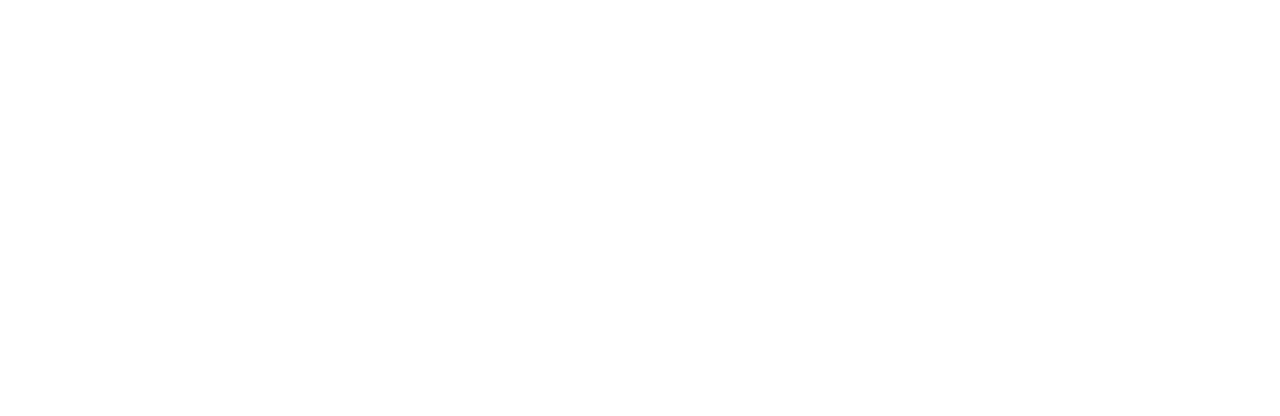
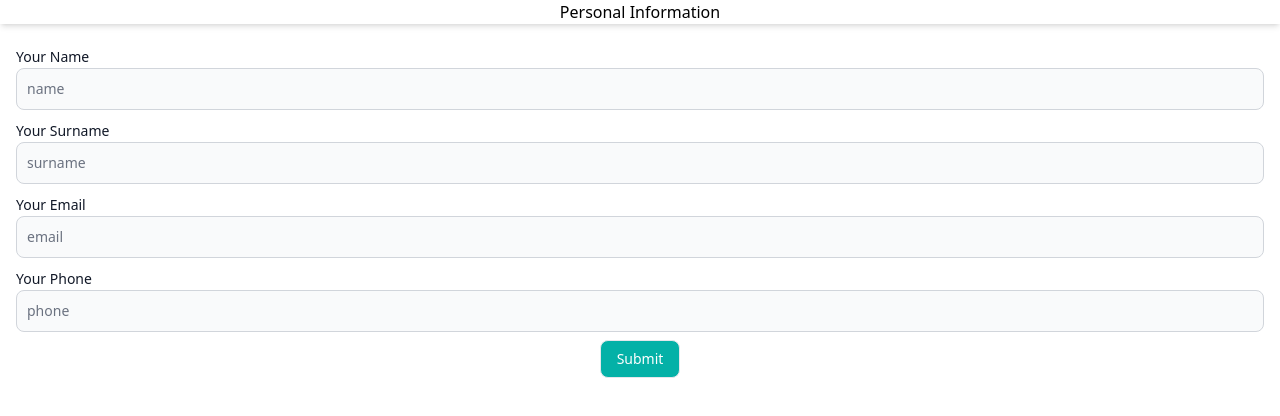
Before and after one commit to Dionusia/ActivityOnCloud, a React app in the folder frontend/src/: page /personal-info in a window 1280 px wide. Before the commit this address had no page. Shown: the top 416 px of the page. Built offline with nearby package versions, Linux system fonts and the light colour scheme; the HTML template or start-up script is replaced by a standard one.

Commit message:
personal info creation

```diff
--- a/frontend/src/App.tsx
+++ b/frontend/src/App.tsx
@@ -2,6 +2,7 @@ import React from 'react';
 import Dashboard from './Pages/Dashboard';
 import { BrowserRouter as Router, Route, Routes } from 'react-router-dom';
 import BookingEngine from './Pages/BookingEngine';
+import PersonalInfoForm from './Pages/PersonalInfoForm';
 
 
 const App: React.FC = () => {
@@ -14,6 +15,9 @@ const App: React.FC = () => {
 
         <Route path="/booking-engine" element ={<BookingEngine />}>
         </Route>
+
+        <Route path="/personal-info" element ={<PersonalInfoForm />}>
+        </Route>
       </Routes>
     </Router>
 
--- a/frontend/src/Components/ActivityInfo.tsx
+++ b/frontend/src/Components/ActivityInfo.tsx
@@ -167,7 +167,7 @@ const ActivityInfoParent: React.FC<ActivityInfoParentProps> = ({activity, timeSl
     };
 
     return (
-        <div className="items-center space-y-4 bg-gray-100 p-4 rounded-lg inline-block ">
+        <div className="items-center space-y-4 bg-gray-200 p-4 rounded-lg inline-block ">
             <div className={'flex items-center space-x-2'}>
                 <div className={'flex flex-col space-y-2'}>
                     <ActivityTitle text={activity.name} />
--- /dev/null
+++ b/frontend/src/Pages/PersonalInfoForm.tsx
@@ -0,0 +1,78 @@
+import React from 'react';
+import { Formik, Form, Field, ErrorMessage } from 'formik';
+import { Button, Label, TextInput, CustomFlowbiteTheme, Flowbite } from 'flowbite-react';
+
+const customTheme: CustomFlowbiteTheme = {
+    button: {
+      color: {
+        primary: "bg-red-500 hover:bg-red-600",
+      },
+    },
+  };
+
+
+const PersonalInfoForm = () => (
+    <div className="">
+    <h1 className="text-center mb-5 shadow-md">Personal Information</h1>
+    <Formik
+      initialValues={{ name: '', surname: '', email: '', phone: '' }}
+      /*validate={values => {
+        const errors = {};
+        if (!values.name) {
+          errors.name = 'Required';
+        }
+        if (!values.surname) {
+          errors.surname = 'Required';
+        }
+        if (!values.email) {
+          errors.email = 'Required';
+        } else if (
+          !/^[A-Z0-9._%+-]+@[A-Z0-9.-]+\.[A-Z]{2,}$/i.test(values.email)
+        ) {
+          errors.email = 'Invalid email address';
+        }
+        if (!values.phone) {
+          errors.phone = 'Required';
+        }
+        return errors;
+      }}*/
+      onSubmit={(values, { setSubmitting }) => {
+        setTimeout(() => {
+          alert(JSON.stringify(values, null, 2));
+          setSubmitting(false);
+        }, 400);
+      }}
+    >
+      {({ isSubmitting }) => (
+        <Form className="px-4 flex-col items-center">
+        <div className="mb-2 block">
+            <Label htmlFor="name" value="Your Name" />
+            <TextInput name="name" type="text" placeholder="name" required />
+            <ErrorMessage name="name" component="div" />
+        </div>
+        <div className="mb-2 block">
+            <Label htmlFor="surname" value="Your Surname" />
+            <TextInput name="surname" type="text" placeholder="surname" required />
+            <ErrorMessage name="surname" component="div" />
+        </div>
+        <div className="mb-2 block">
+            <Label htmlFor="email" value="Your Email" />
+            <TextInput name="email" type="email" placeholder="email" required />
+            <ErrorMessage name="email" component="div" />
+        </div>
+        <div>
+            <Label htmlFor="phone" value="Your Phone" />
+            <TextInput name="phone" type="tel" placeholder="phone" required />
+            <ErrorMessage name="phone" component="div" />
+        </div>
+        <div className='flex justify-center mt-2'>
+            <Button type="submit" disabled={isSubmitting} className="bg-customGreen text-white">Submit</Button>
+        </div>
+
+      </Form>
+    )}
+  </Formik>
+  </div>
+);
+
+export default PersonalInfoForm;
--- a/frontend/src/package.json
+++ b/frontend/src/package.json
@@ -21,6 +21,7 @@
     "flowbite": "^2.3.0",
     "flowbite-datepicker": "^1.2.6",
     "flowbite-react": "^0.9.0",
+    "formik": "^2.4.6",
     "postcss": "^8.4.38",
     "postcss-loader": "^8.1.1",
     "react": "^18.2.0",
```
Also changed, not shown: 1 other file (tests, documents, lock files or other folders).
